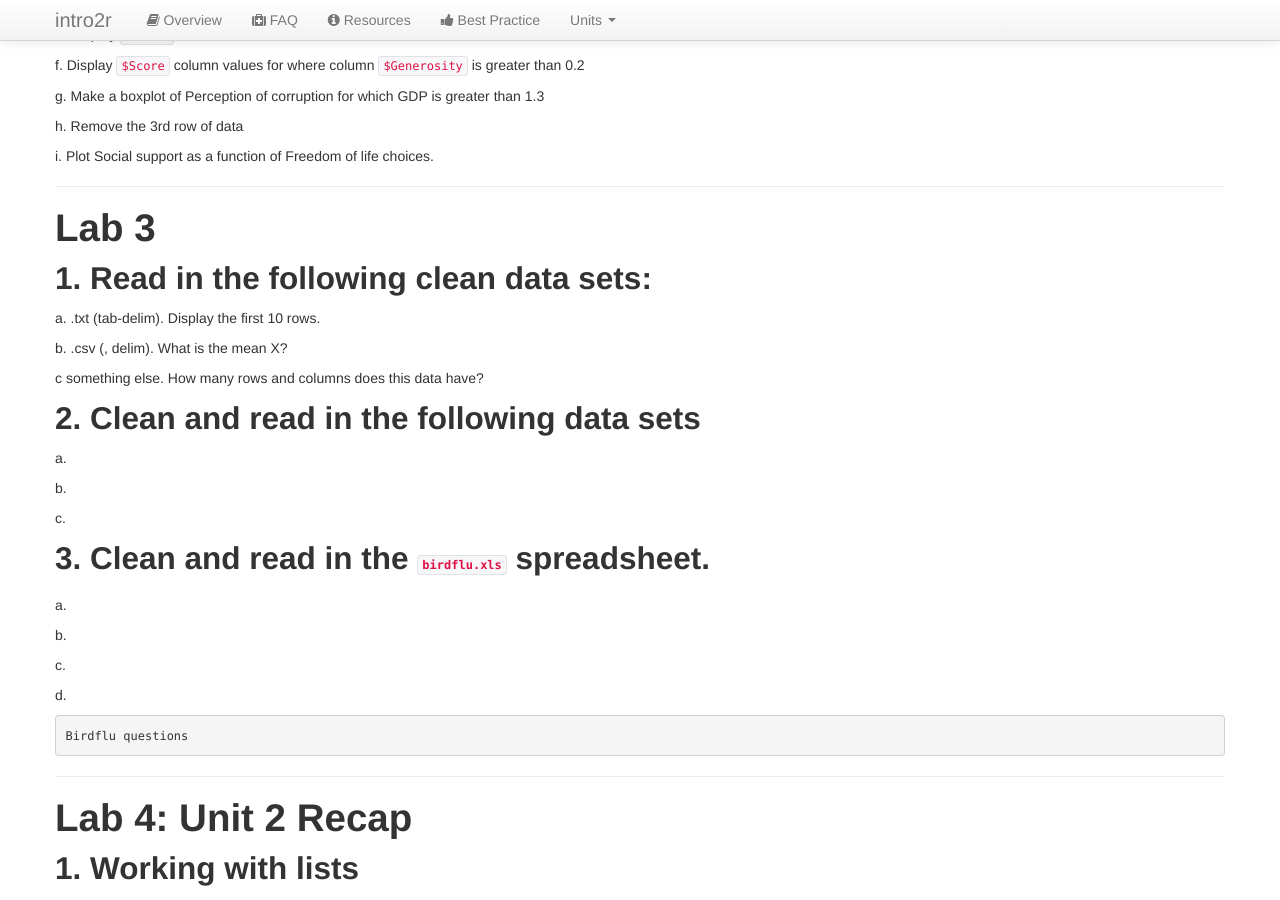
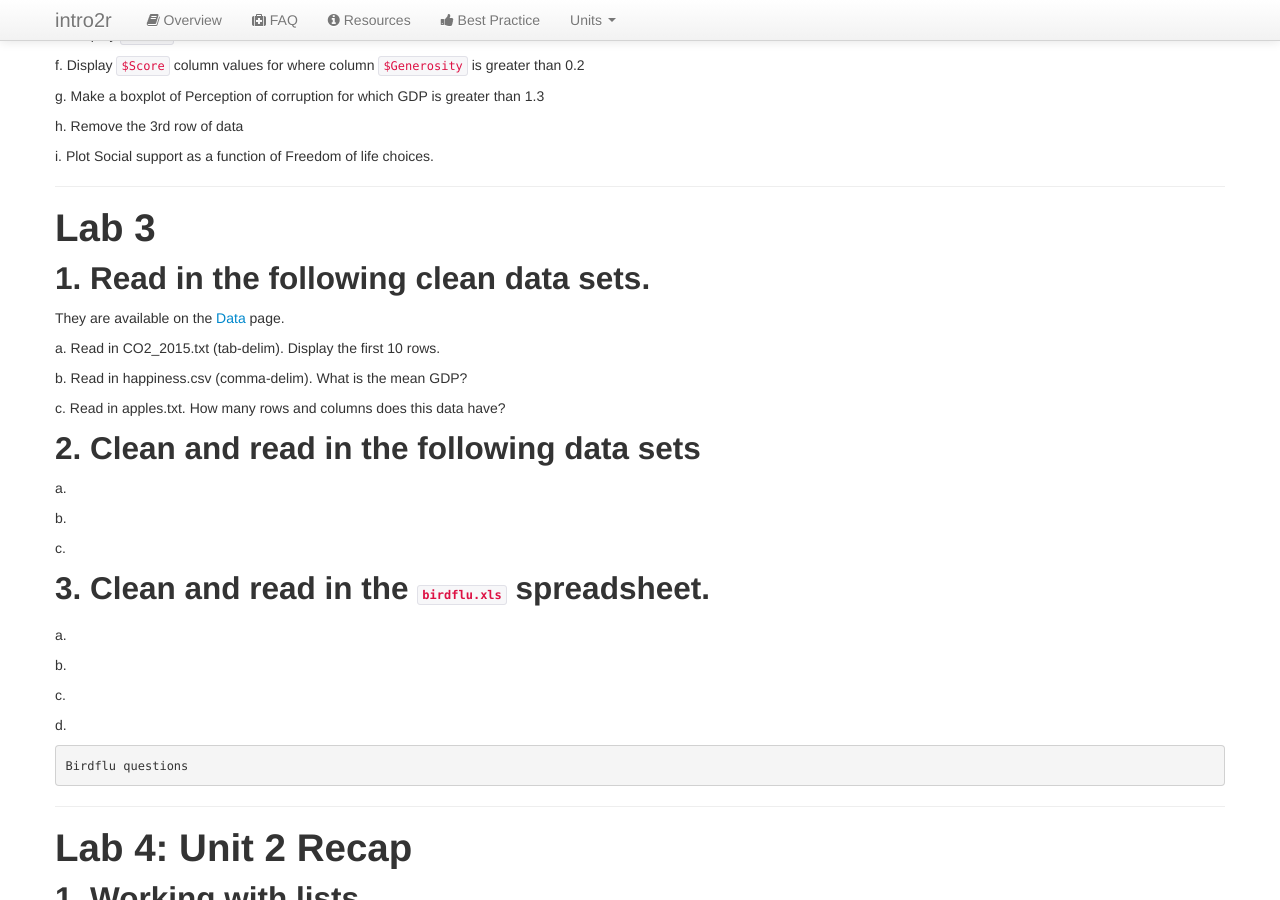
Before and after one commit to intro2r/intro2r, a Jekyll site: the page built from unit2/labs.md, in a window 1280 px wide and 900 px high, scrolled down 3670 px. Built offline with Jekyll 4.4.1, drawn with Linux system fonts in a browser that asks for light colours.

Commit message:
Update labs.md

```diff
--- a/unit2/labs.md
+++ b/unit2/labs.md
@@ -196,13 +196,15 @@ Happiness <- data.frame(
 # Lab 3
 
 
-## 1. Read in the following clean data sets:
+## 1. Read in the following clean data sets.
 
- a. .txt (tab-delim). Display the first 10 rows.
+They are available on the [Data](http://intro2r.info/data/) page.
 
- b. .csv (, delim). What is the mean X?
+ a. Read in CO2_2015.txt (tab-delim). Display the first 10 rows.
 
- c  something else. How many rows and columns does this data have?
+ b. Read in happiness.csv (comma-delim). What is the mean GDP?
+
+ c. Read in apples.txt. How many rows and columns does this data have?
 
 
 
```
